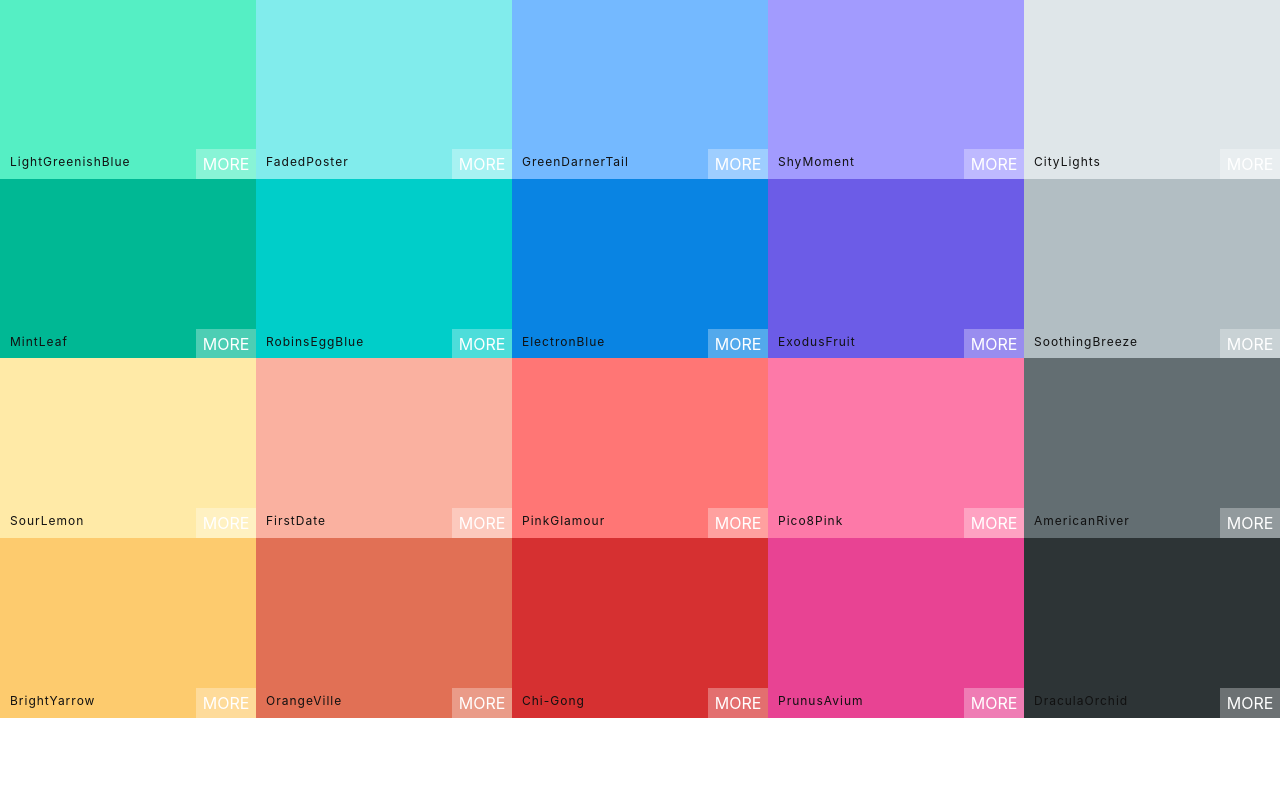
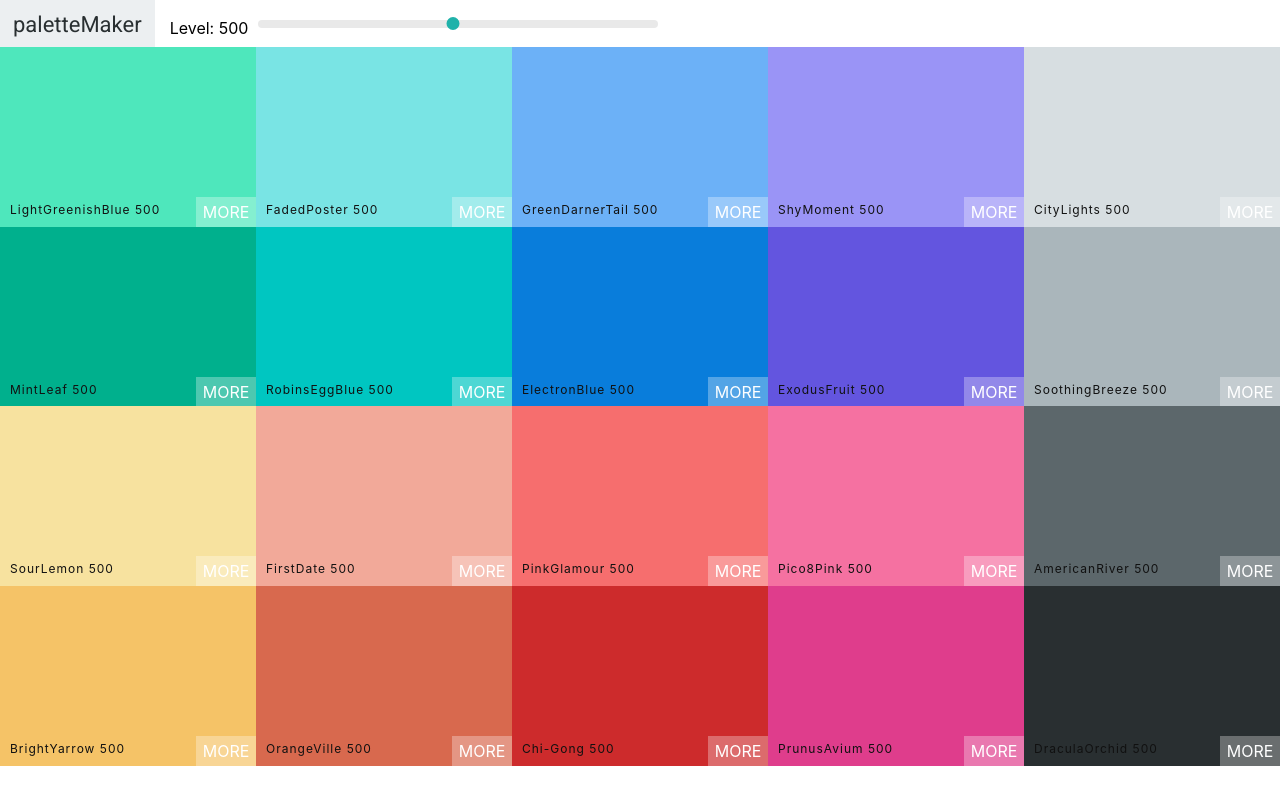
Before and after one commit to matchoo812/color-palette-generator, a React (Create React App) app: page / in a window 1280 px wide. Built offline with nearby package versions, Linux system fonts and the light colour scheme.

Commit message:
add color slider and Navbar

```diff
--- a/package.json
+++ b/package.json
@@ -7,6 +7,7 @@
     "@testing-library/react": "^9.5.0",
     "@testing-library/user-event": "^7.2.1",
     "chroma-js": "^2.1.0",
+    "rc-slider": "^9.5.1",
     "react": "^16.13.1",
     "react-copy-to-clipboard": "^5.0.2",
     "react-dom": "^16.13.1",
--- a/src/App.js
+++ b/src/App.js
@@ -5,10 +5,9 @@ import { generatePalette } from "./ColorVariants";
 
 class App extends Component {
   render() {
-    console.log(generatePalette(seedColors[3]));
     return (
       <div className="App">
-        <Palette {...seedColors[3]} />
+        <Palette palette={generatePalette(seedColors[3])} />
       </div>
     );
   }
--- /dev/null
+++ b/src/components/Navbar.css
@@ -0,0 +1,48 @@
+.Navbar {
+  display: flex;
+  align-items: center;
+  justify-content: flex-start;
+  height: 6vh;
+}
+
+.logo {
+  margin-right: 15px;
+  padding: 0 13px;
+  font-size: 22px;
+  background-color: #eceff1;
+  font-family: Roboto;
+  height: 100%;
+  display: flex;
+  align-items: center;
+}
+
+.logo a {
+  text-decoration: none;
+  color: #292f31;
+}
+
+.slider {
+  width: 400px;
+  margin: 5px 10px;
+  display: inline-block;
+}
+
+.rc-slider-track {
+  background-color: transparent;
+}
+
+.rc-slider-rail {
+  height: 8px;
+}
+
+.rc-slider-handle,
+.rc-slider-handle:focus,
+.rc-slider-handle:active {
+  background-color: lightseagreen;
+  outline: none;
+  border: 2px solid lightseagreen;
+  height: 13px;
+  width: 13px;
+  margin-left: -5px;
+  margin-top: -3px;
+}
--- /dev/null
+++ b/src/components/Navbar.js
@@ -0,0 +1,25 @@
+import React, { Component } from "react";
+import Slider from "rc-slider";
+import "rc-slider/assets/index.css";
+import "./Navbar.css";
+
+class Navbar extends Component {
+  render() {
+    const { level, changeLevel } = this.props;
+    return (
+      <nav className="Navbar">
+        <div className="logo">
+          <a href="/">paletteMaker</a>
+        </div>
+        <div className="slider-container">
+          <span>Level: {level}</span>
+          <div className="slider">
+            <Slider defaultValue={level} min={100} max={900} step={100} onAfterChange={changeLevel} />
+          </div>
+        </div>
+      </nav>
+    );
+  }
+}
+
+export default Navbar;
--- a/src/components/Palette.js
+++ b/src/components/Palette.js
@@ -1,13 +1,25 @@
 import React, { Component } from "react";
 import ColorBox from "./ColorBox";
+import Navbar from "./Navbar";
 import "./Palette.css";
 
 class Palette extends Component {
+  constructor(props) {
+    super(props);
+    this.state = { level: 500 };
+    this.changeLevel = this.changeLevel.bind(this);
+  }
+  changeLevel(level) {
+    this.setState({ level });
+  }
   render() {
-    const colorBoxes = this.props.colors.map(c => <ColorBox background={c.color} name={c.name} />);
+    const { colors } = this.props.palette;
+    const { level } = this.state;
+
+    const colorBoxes = colors[level].map(c => <ColorBox background={c.hex} name={c.name} key={c.name} />);
     return (
       <div className="Palette">
-        {/* Navbar goes here */}
+        <Navbar level={level} changeLevel={this.changeLevel} />
         <div className="Palette-colors">{colorBoxes}</div>
         {/* footer goes here */}
       </div>
--- a/src/index.css
+++ b/src/index.css
@@ -1,13 +1,12 @@
+@import url("https://fonts.googleapis.com/css2?family=Roboto:wght@300;400&display=swap");
+
 body {
   margin: 0;
-  font-family: -apple-system, BlinkMacSystemFont, 'Segoe UI', 'Roboto', 'Oxygen',
-    'Ubuntu', 'Cantarell', 'Fira Sans', 'Droid Sans', 'Helvetica Neue',
-    sans-serif;
+  font-family: -apple-system, BlinkMacSystemFont, "Segoe UI", "Roboto", "Oxygen", "Ubuntu", "Cantarell", "Fira Sans", "Droid Sans", "Helvetica Neue", sans-serif;
   -webkit-font-smoothing: antialiased;
   -moz-osx-font-smoothing: grayscale;
 }
 
 code {
-  font-family: source-code-pro, Menlo, Monaco, Consolas, 'Courier New',
-    monospace;
+  font-family: source-code-pro, Menlo, Monaco, Consolas, "Courier New", monospace;
 }
```
Also changed, not shown: public/index.html (+1 -26 lines), 1 other file (tests, documents, lock files or other folders).
